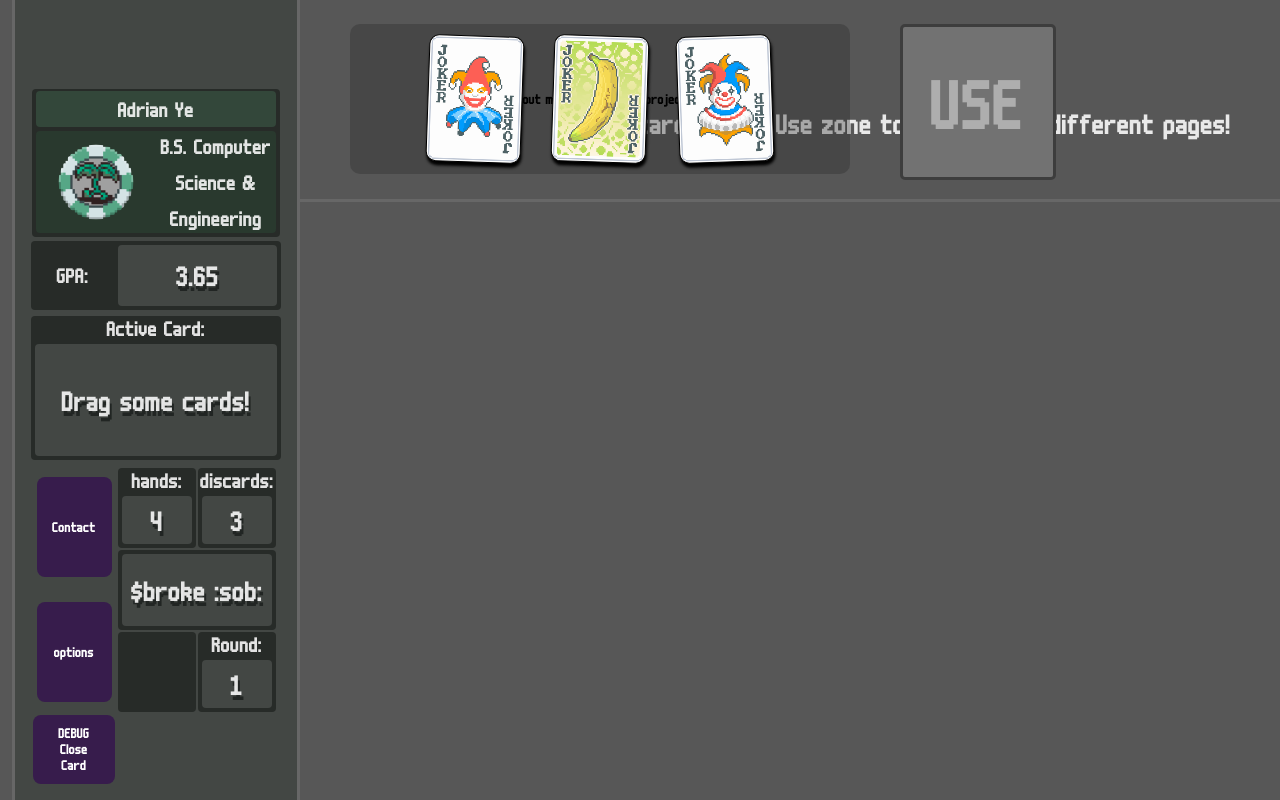
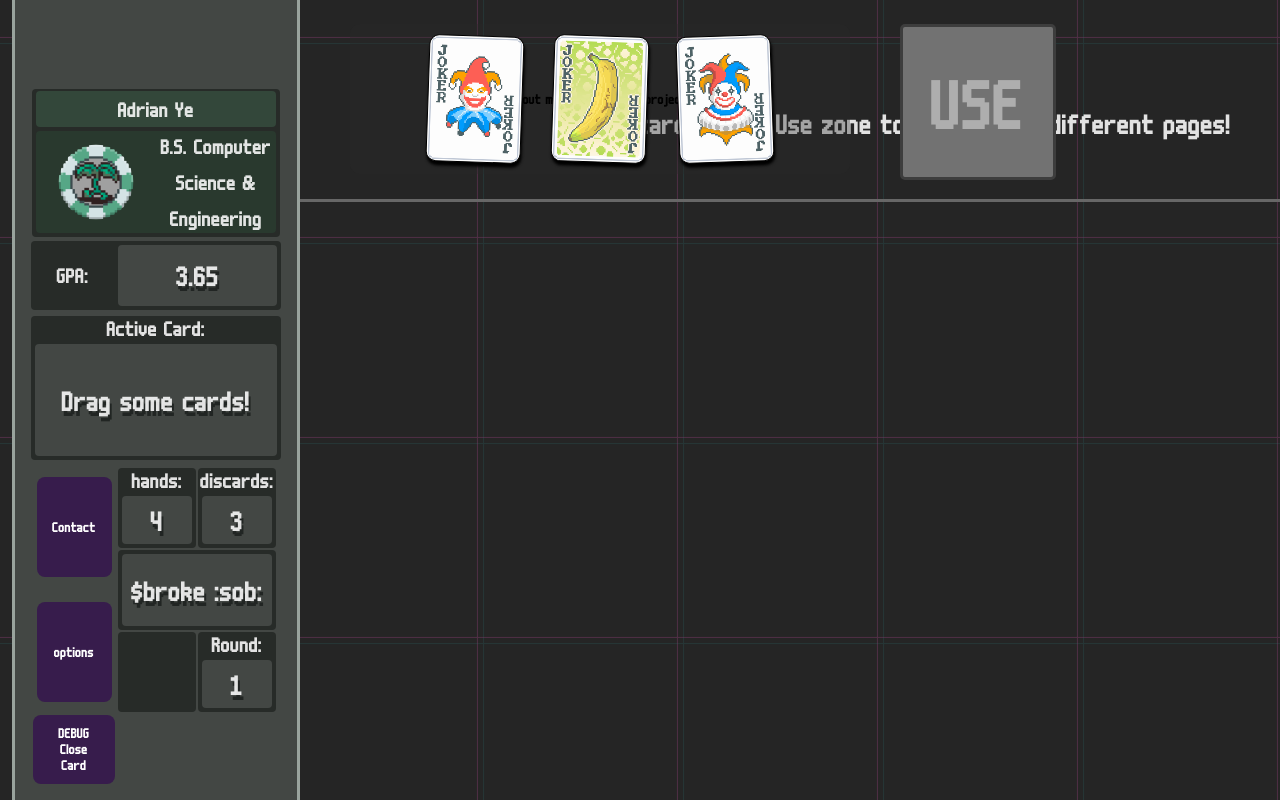
Before and after one commit to a0-ye/aye-site, a React (Vite) app: page / in a window 1280 px wide. Built offline with nearby package versions, Linux system fonts and the light colour scheme.

Commit message:
bad placeholder background

```diff
--- a/src/App.css
+++ b/src/App.css
@@ -18,8 +18,9 @@
 
   height:100vh;
   background-color: color-mix(in srgb,var(--left-panel-bkg-color) , var(--boss-blind-color) 20%);
-  border-right: 3px solid #676767;
-  border-left: 3px solid #676767;
+
+  border-right: 3px solid color-mix(in srgb, #ffff , var(--boss-blind-color) 50%);
+  border-left: 3px solid color-mix(in srgb, #ffff , var(--boss-blind-color) 50%);
 
 }
 
@@ -50,3 +51,23 @@
   position:relative;
   color:black;
 }
+#moving-bkg-1 {
+    /* height: 100%;
+    width: 100%; */
+    margin: 0;
+    opacity: 0.2;
+    background-image:
+      repeating-linear-gradient(#ff5cce 0 1px, transparent 1px 100%),
+      repeating-linear-gradient(90deg, #ff5cce 0 1px, transparent 1px 100%);
+    background-size: 200px 200px;
+}
+#moving-bkg-2 {
+    /* height: 100%;
+    width: 100%; */
+    margin: 0;
+    opacity: 0.2;
+    background-image:
+      repeating-linear-gradient(#307e7e 0 1px, transparent 1px 100%),
+      repeating-linear-gradient(90deg, #307e7e 0 1px, transparent 1px 100%);
+    background-size: 200px 200px;
+}
--- a/src/App.tsx
+++ b/src/App.tsx
@@ -72,11 +72,6 @@ function App() {
     animate("#leftcol", { '--boss-blind-color': blindColorMap[activeCard.id] })
     animate("#centercol", { '--boss-blind-color': blindColorMap[activeCard.id] })
   }, [activeCard])
-
-  const cardBounds = {
-    width: 900,
-    height: 650,
-  }
 
   const initialZones: InitZoneData[] = [
     // { id: handZoneID, position: makeCoords((cardBounds.width - 750) / 2, 450), dimensions: { width: 750, height: 150 }, },
@@ -229,6 +224,51 @@ function App() {
         }}
       >
       </motion.div>
+
+      <motion.div id='moving-bkg-1'
+        transition={{
+          duration: 30,
+          ease: 'linear',
+          repeat:Infinity
+        }}
+        initial={{
+          zIndex: -10,
+          position: 'absolute',
+          top: '50%', left: '50%',
+          translateX: '-50%',
+          translateY: '-50%',
+          width: '200vw', height: '200vw',
+        }
+        }
+        animate={{
+          translateX: '-25%',
+          translateY: '-25%',
+          // width: 0, height: 0
+        }}
+      >
+      </motion.div>
+      <motion.div id='moving-bkg-2'
+        transition={{
+          duration: 30,
+          ease: 'linear',
+          repeat:Infinity
+        }}
+        initial={{
+          zIndex: -10,
+          position: 'absolute',
+          top: '50%', left: '50%',
+          translateX: '-25%',
+          translateY: '-25%',
+          width: '200vw', height: '200vw',
+        }
+        }
+        animate={{
+          translateX: '-50%',
+          translateY: '-50%',
+          // width: 0, height: 0
+        }}
+      >
+      </motion.div>
     </>
   )
 }
--- a/src/assets/CardContent/AboutMe.tsx
+++ b/src/assets/CardContent/AboutMe.tsx
@@ -1,10 +1,10 @@
 import type { ReactNode } from 'react'
 import './AboutMe.css'
-import { animate, motion } from 'motion/react';
+import { motion } from 'motion/react';
 import MotionCard from '../components/DraggableCardKit/MotionCard';
 import { BLANK_CARD_DATA } from '../components/DraggableCardKit/CardKitFunctions';
 import StickyNote from '../StickyNote/StickyNote';
-import { div } from 'motion/react-client';
+// import { div } from 'motion/react-client';
 
 
 // more professional. More consice / straight to the point
@@ -195,7 +195,7 @@ export default function AboutMe(props: AboutMeProps) {
                     {makeChad('Technical Experience & Projects:', ['Software Engineering Intern @ UH Manoa: Developed AvaSpec bridge for the VIA-SEEs Satellite Project',
                         'Architected a Single-Cycle CPU and custom ISA using SystemVerilog',
                         'Machine Learning and Data Processing w/ specialty in audio',
-                        ], true)}
+                    ], true)}
                     <ul style={{ textAlign: 'left' }}>
                         <li> Learn and see more about my projects using the Projects Card at the top!</li>
                     </ul>
@@ -227,7 +227,7 @@ export default function AboutMe(props: AboutMeProps) {
                 </motion.div>
 
             </motion.div>
-
+            {props.children}
         </motion.div>
 
     )
--- a/src/assets/components/DraggableCardKit/MotionCard.tsx
+++ b/src/assets/components/DraggableCardKit/MotionCard.tsx
@@ -141,7 +141,7 @@ export default function MotionCard(props: CardProps) {
                     const centeredY = (window.innerHeight / 2) ;
                     console.log( "window center: ", centeredX, centeredY, leftPanelWidth);
 
-                    const contentDisplayBox = document.getElementById('content-display')?.getBoundingClientRect()
+                    // const contentDisplayBox = document.getElementById('content-display')?.getBoundingClientRect()
 
                     animate([//animate OPEN
                         [scope.current, { x: centeredX, y: centeredY, }, { duration: 0.4}],
--- a/src/assets/components/MotionCarousel/MotionCarousel.tsx
+++ b/src/assets/components/MotionCarousel/MotionCarousel.tsx
@@ -80,7 +80,7 @@ export default function MotionCarousel(props:MotionCarouselProps){
                     drag="x"
                     dragConstraints={{ left: 0, right: 0 }}
                     dragElastic={1}
-                    onDragEnd={(e, { offset, velocity }) => {
+                    onDragEnd={(_, { offset, velocity }) => {
                         const swipe = swipePower(offset.x, velocity.x);
 
                         if (swipe < -swipeConfidenceThreshold) {
--- a/src/index.css
+++ b/src/index.css
@@ -10,7 +10,7 @@
 
   color-scheme: dark;
   color: rgba(255, 255, 255, 0.87);
-  background-color: #575757;
+  background-color: #252525;
 
   font-synthesis: none;
   text-rendering: optimizeLegibility;
```
